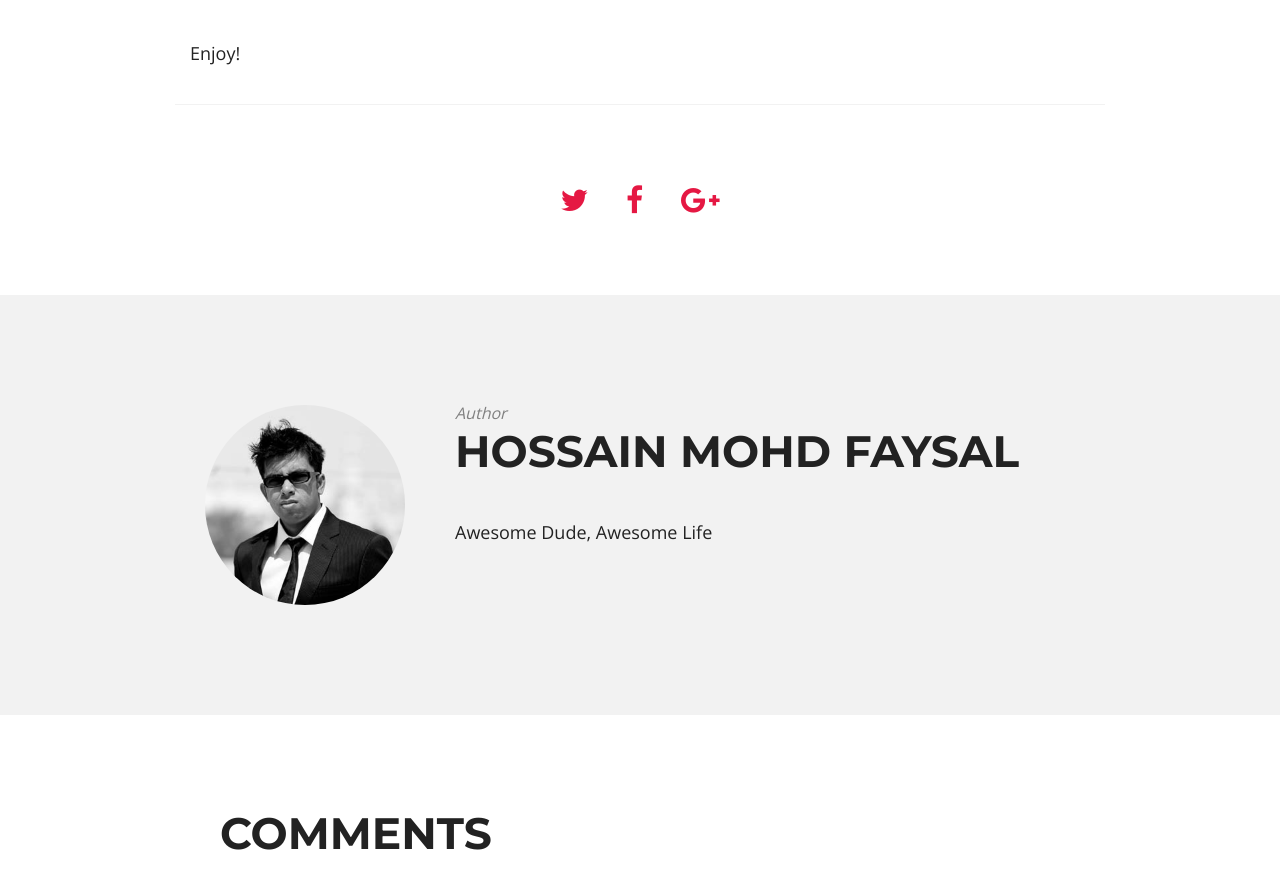
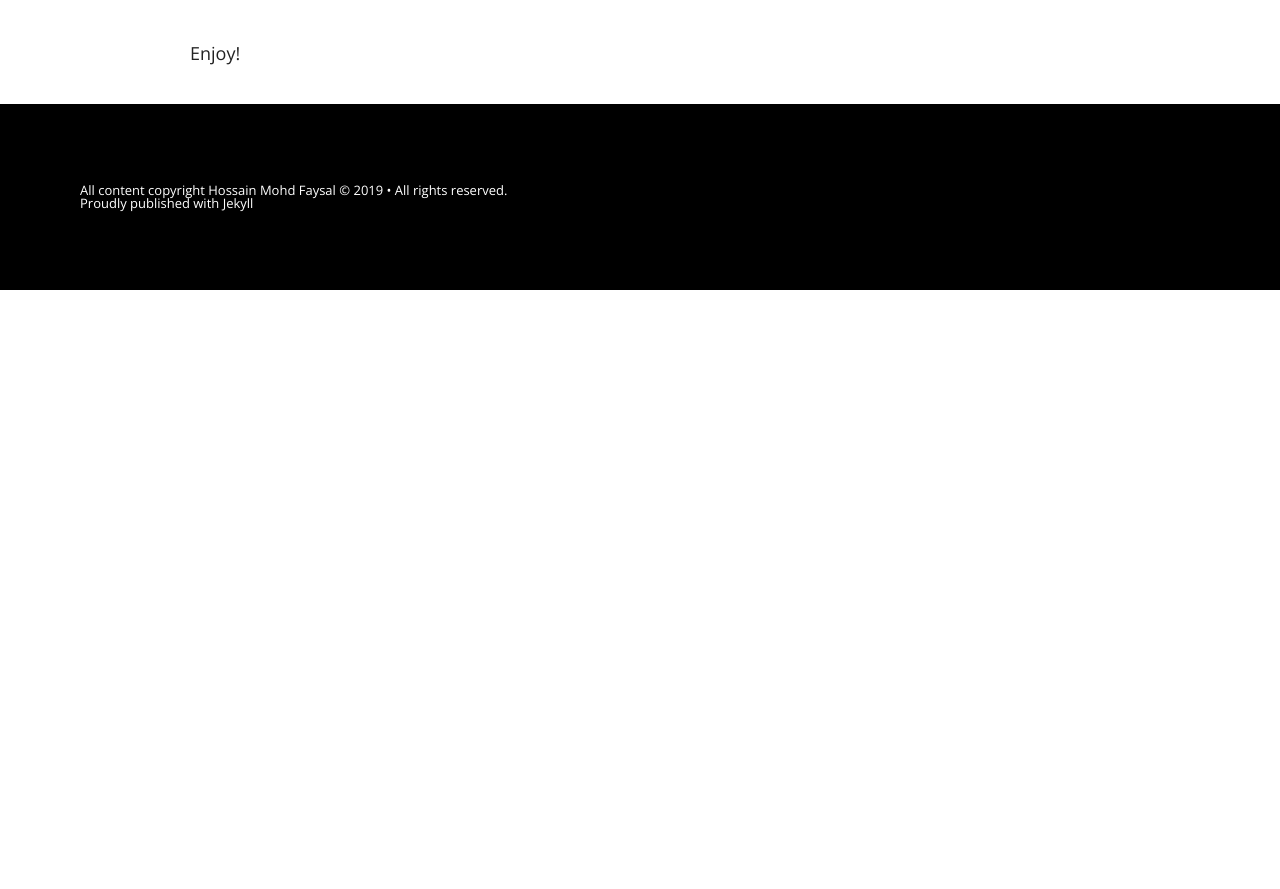
Before and after one commit to paulcosmos/paulcosmos.github.io, a Jekyll site: the page built from _posts/2014-07-23-why-jekyll.md, in a window 1280 px wide and 900 px high, scrolled down 1455 px. Shown: the top 889 px of the window. Built offline with Jekyll 4.4.1, drawn with Linux system fonts in a browser that asks for light colours; nearby versions of some CDN libraries; comment, search, counter and statistics services are not loaded; after the commit the page ends 1745 px from its top, so only the background shows below that.

Commit message:
removed guff from post template

```diff
--- a/_layouts/post.html
+++ b/_layouts/post.html
@@ -79,14 +79,14 @@ Description: Awesome dude, awesome life
             <div>{{ content }}
             </div>
         </article>
-        <div class="cf"></div>
-{% if site.share %}{% include share.html %}{% endif %}
-        <div class="cf"></div>
+        <!-- <div class="cf"></div> -->
+<!-- {% if site.share %}{% include share.html %}{% endif %} -->
+        <!-- <div class="cf"></div> -->
 
-{% include signoff.html %}
+<!-- {% include signoff.html %}  -->
 
-        <div class="cf"></div>
-        {% if site.disqus_shortname and page.comments == true %}
+        <!-- <div class="cf"></div> -->
+        <!-- {% if site.disqus_shortname and page.comments == true %}
         <section class="notepad-disqus row">
     <div class="small-12 columns">
         <h1 class="notepad-comments-header">Comments</h1>
@@ -94,7 +94,7 @@ Description: Awesome dude, awesome life
         {% include disqus_comments.html %}
     </div>
 </section>
-{% endif %}
+{% endif %} -->
         <div class="cf"></div>
 
     {% include footer.html %}
```
